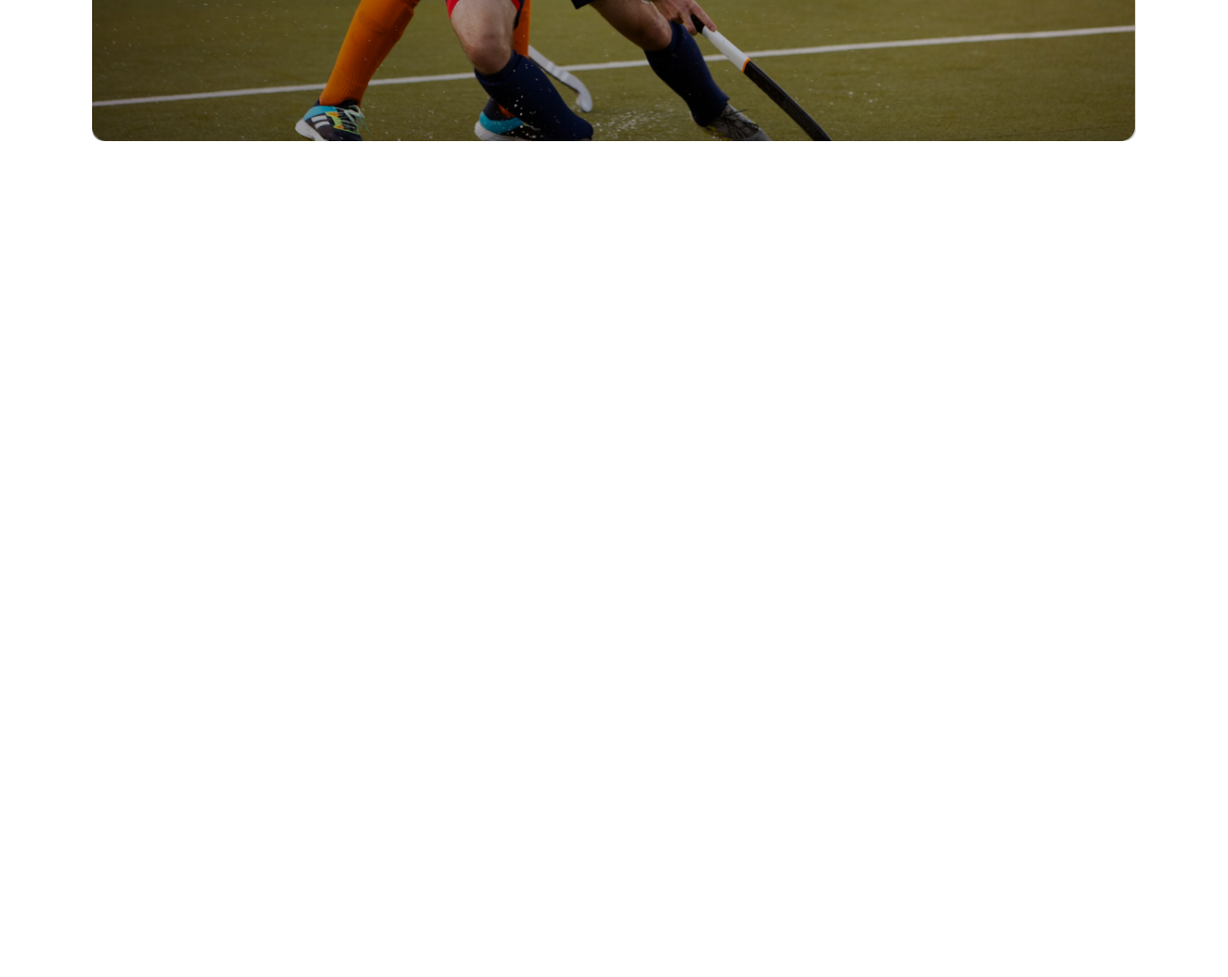
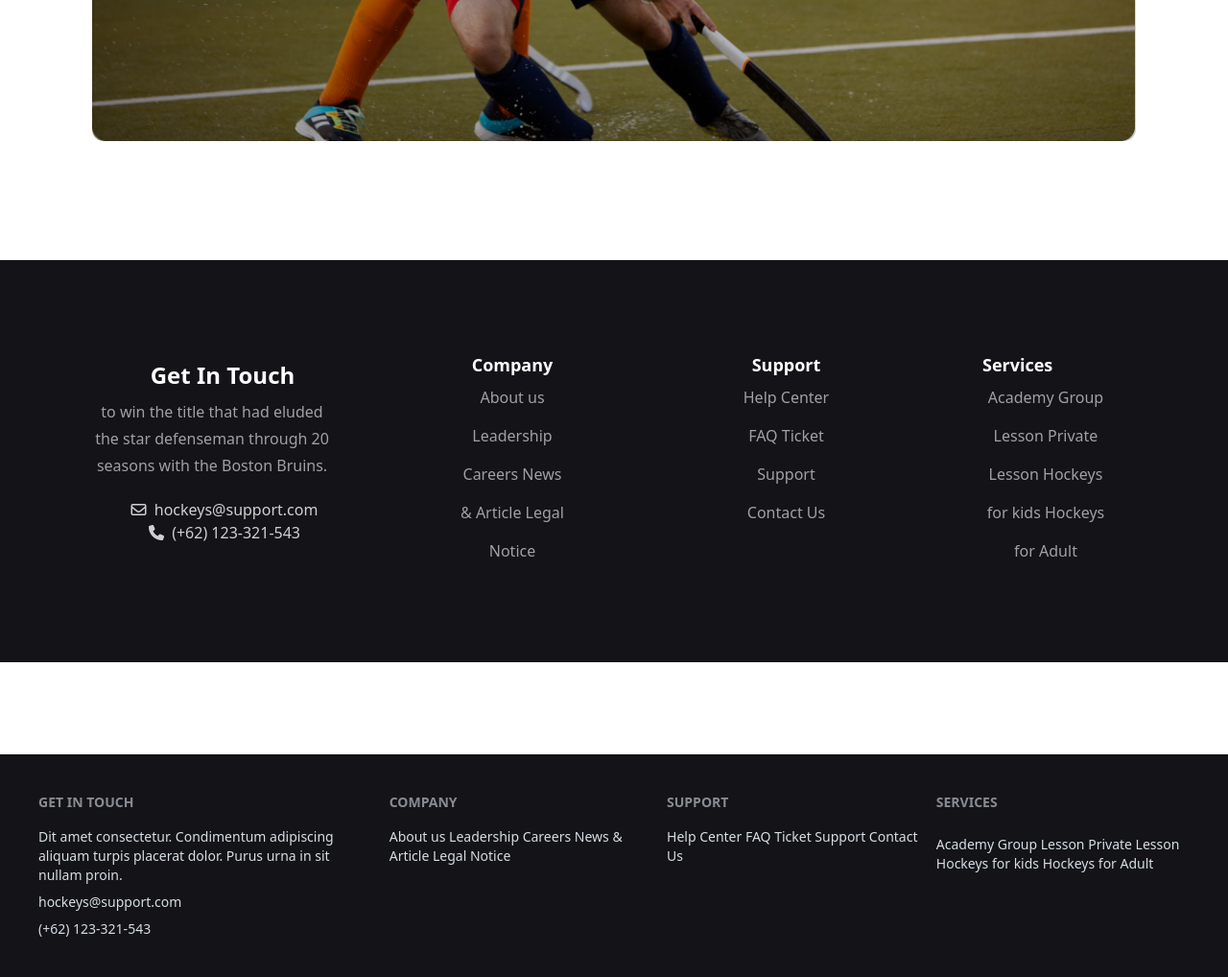
Before and after one commit to mamarif1555/Hockeys, a plain HTML site: page index.html in a window 1280 px wide. Shown: the part 2095-3113 px from the top of the page at 96% size. Before the commit the page ends 2366 px from the top, so only its background shows below. Drawn offline with nearby package versions, Linux system fonts and the light colour scheme.

Commit message:
footer section upload

```diff
--- a/index.html
+++ b/index.html
@@ -193,8 +193,87 @@
         </div>
       </div>
    </main>
-   <footer>
+   <!-- footer section -->
+   <footer class="bg-[#131318]">
+    <div class="container mx-auto lg:px-24 px-8 py-24 lg:my-24">
+       <div class="grid grid-cols- lg:grid-cols-4 justify-center text-center mx-auto">
+          <div class="lg:col-span-1">
+            <h4 class="text-white text-2xl font-extrabold my-2">Get In Touch</h4>
+            <p class="text-[#A1A1A3] text-[16px] font-medium w-[250px] leading-7"> to win the title that had eluded the star defenseman through 20 seasons with the Boston Bruins.</p>
+            <div class="my-5">
+              <button class="text-[#D0D0D1] text-[16px] font-medium">
+                <span class="mx-1"><i class="fa-regular fa-envelope"></i></span>
+                hockeys@support.com</button><br>
+              <button class="text-[#D0D0D1] text-[16px] font-medium">
+                <span class="mx-1"><i class="fa-solid fa-phone"></i></span>
+                (+62) 123-321-543</button>
 
+            </div>
+          </div>
+          <div class="flex justify-between">
+          <div class="lg:col-span-1 lg:mx-28">
+            <h4 class="text-white text-[18px] font-bold">Company</h4>
+            <p class="text-[#A1A1A3] text-[16px] font-medium w-[108px] leading-10">About us
+              Leadership
+              Careers
+              News & Article
+              Legal Notice</p>
+          </div>
+          <div class="lg:col-span-1 co lg:mx-16">
+            <h4 class="text-white text-[18px] font-bold">Support</h4>
+            <p class="text-[#A1A1A3] text-[16px] font-medium w-[111px] leading-10">Help Center
+              FAQ
+              Ticket Support
+              Contact Us</p>
+          </div>
+
+          </div>
+
+          <div class="lg:col-span-1 mx-auto lg:mx-96">
+            <h4 class="text-white text-[18px] font-bold">Services</h4>
+            <p class="text-[#A1A1A3] text-[16px] font-medium w-[132px] leading-10">Academy
+              Group Lesson
+              Private Lesson
+              Hockeys for kids
+              Hockeys for Adult</p>
+          </div>
+       </div>
+
+    </div>
    </footer>
+
 </body>
 </html>
+
+<footer class="footer p-10 bg-[#131318] text-neutral-content">
+  <nav>
+    <header class="footer-title">Get In Touch</header>
+    <a class="link link-hover">Dit amet consectetur. Condimentum  adipiscing aliquam turpis placerat dolor. Purus urna in sit nullam proin. </a>
+    <a class="link link-hover">hockeys@support.com</a>
+    <a class="link link-hover">(+62) 123-321-543</a>
+  </nav>
+  <nav>
+    <header class="footer-title">Company</header>
+    <a class="link link-hover">About us
+      Leadership
+      Careers
+      News & Article
+      Legal Notice</a>
+  </nav>
+  <nav>
+    <header class="footer-title">Support</header>
+    <a class="link link-hover">Help Center
+      FAQ
+      Ticket Support
+      Contact Us</a>
+  </nav>
+  <nav>
+    <header class="footer-title">Services</header>
+    <a class="link link-hover"></a>
+    <a class="link link-hover">Academy
+      Group Lesson
+      Private Lesson
+      Hockeys for kids
+      Hockeys for Adult</a>
+  </nav>
+</footer>
```
